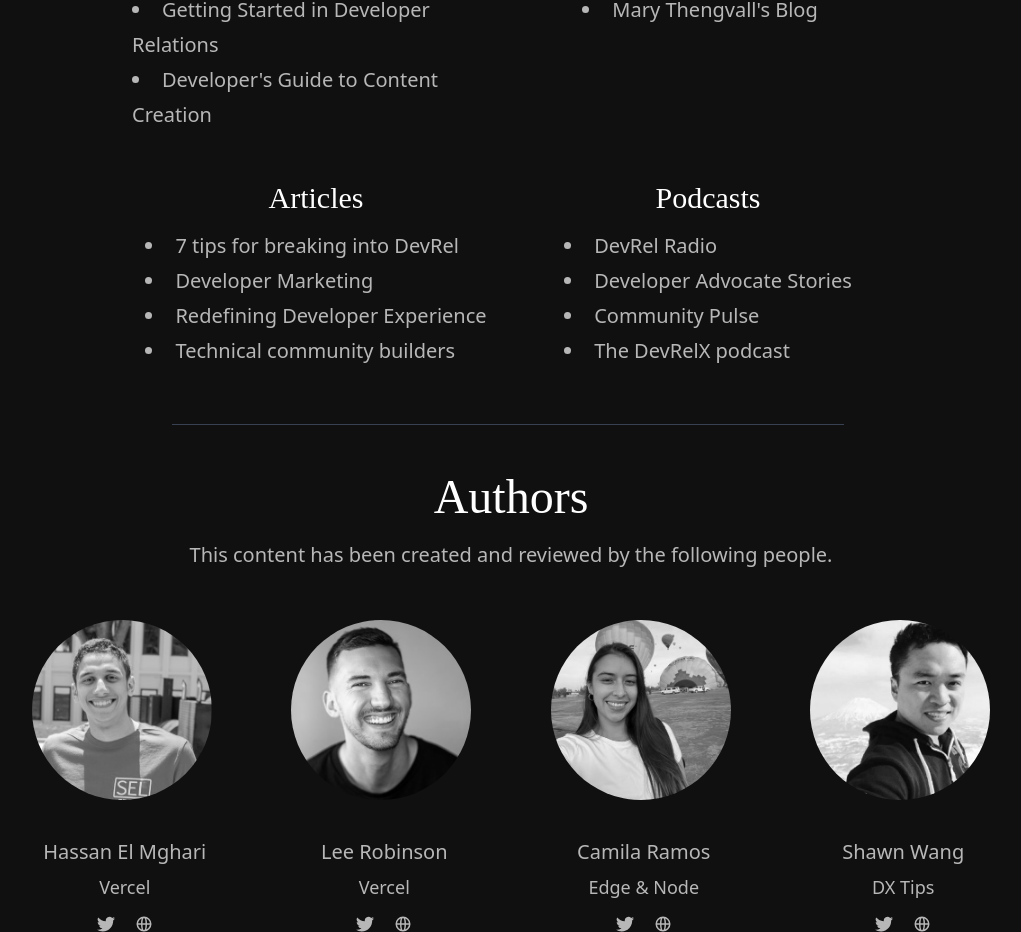
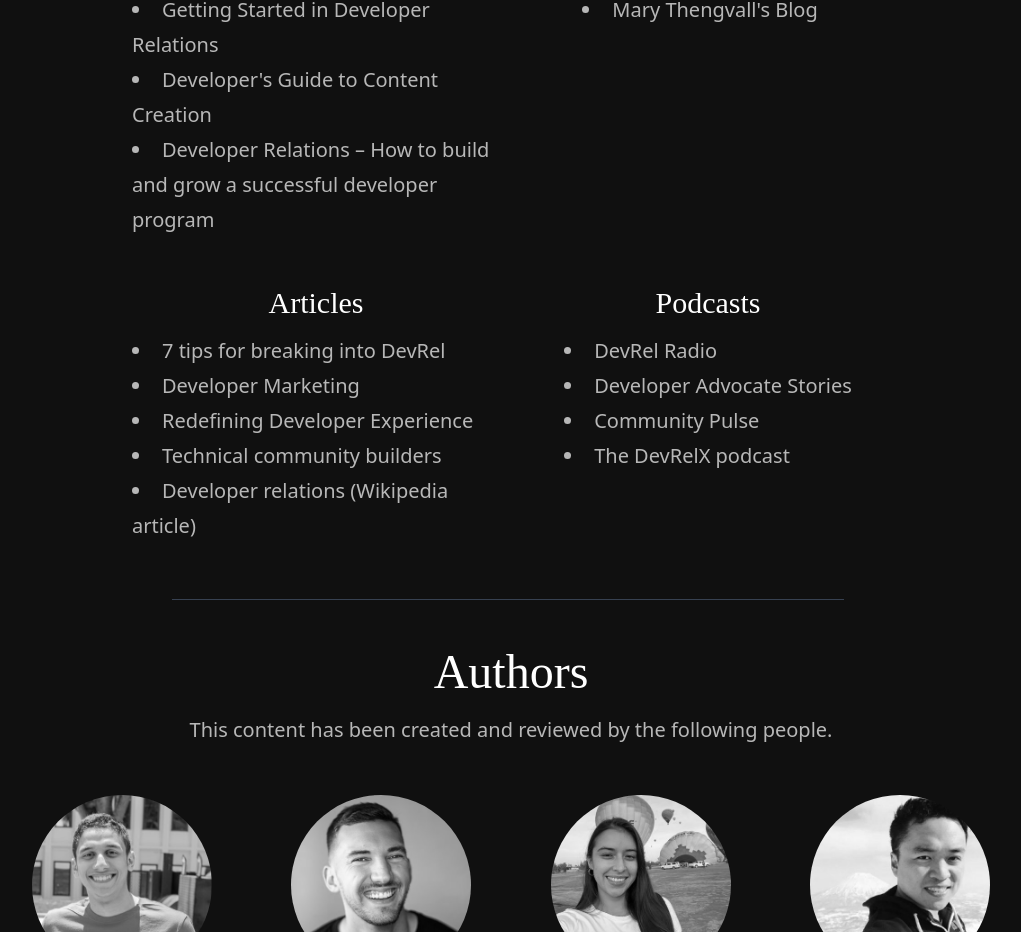
Before and after one commit to Nutlope/whatisdevrel, a Next.js app: page / in a window 1280 px wide. Shown: the part 4713-5645 px from the top of the page, without its empty margins (135-1156 px from the left). Built offline with nearby package versions, Linux system fonts and the light colour scheme.

Commit message:
Update Resources.js

```diff
--- a/components/Resources.js
+++ b/components/Resources.js
@@ -39,6 +39,14 @@ export default function Resources() {
                 className="hover:underline"
               >
                 Developer's Guide to Content Creation
+              </a>
+            </li>
+            <li>
+              <a
+                href="https://www.devrelbook.com/"
+                className="hover:underline"
+              >
+                Developer Relations – How to build and grow a successful developer program
               </a>
             </li>
           </ul>
@@ -115,6 +123,18 @@ export default function Resources() {
                 Technical community builders
               </a>
             </li>
+
+
+            <li>
+              <a
+                href="https://en.wikipedia.org/wiki/Developer_relations"
+                className="hover:underline"
+              >
+                Developer relations (Wikipedia article)
+              </a>
+            </li>
+
+
           </ul>
         </div>
         <div className="flex flex-col">
```
